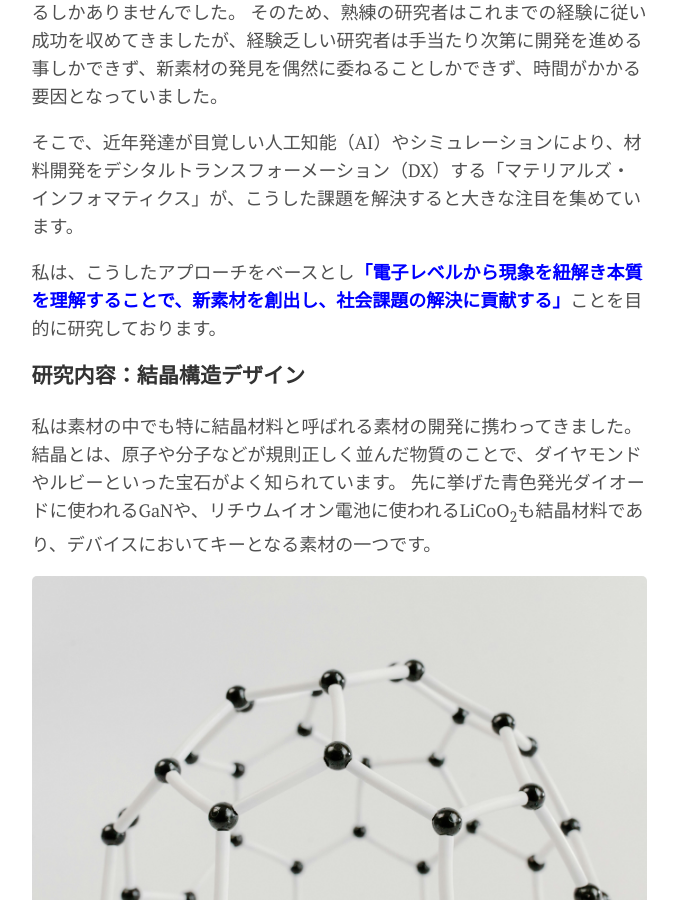
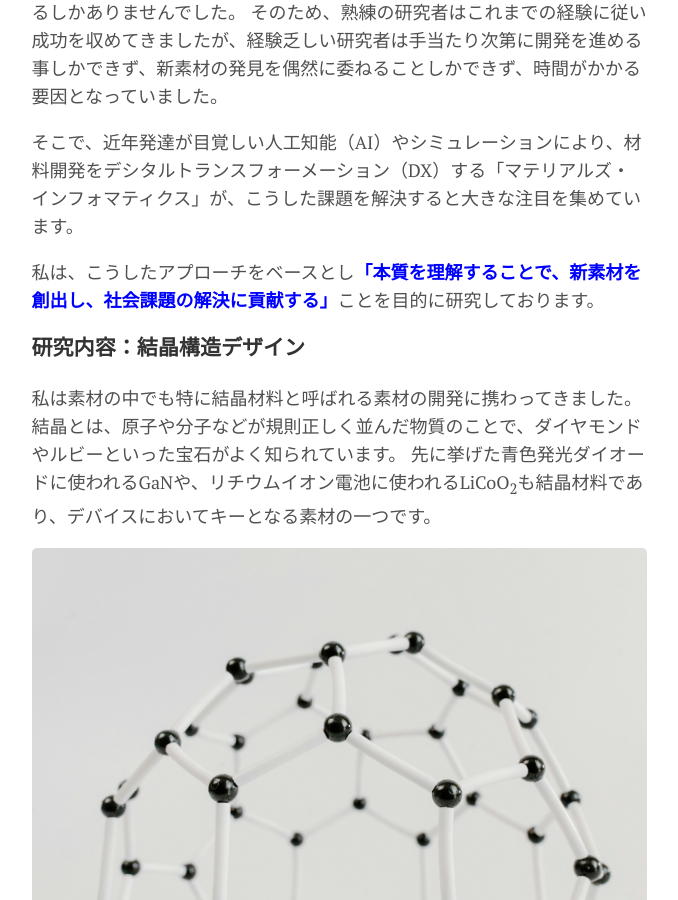
Before and after one commit to yokoyamatomoyasu/yokoyamatomoyasu.github.io, a Jekyll site: the page built from menu/research.md, in a window 1280 px wide and 900 px high, scrolled down 1361 px. Shown: the whole window, without its empty margins (301-979 px from the left). Built offline with Jekyll 4.4.1, drawn with Linux system fonts in a browser that asks for light colours.

Commit message:
GitHub pages site with Jekyll

```diff
--- a/menu/research.md
+++ b/menu/research.md
@@ -29,7 +29,7 @@ permalink: /research
 
 そこで、近年発達が目覚しい人工知能（AI）やシミュレーションにより、材料開発をデシタルトランスフォーメーション（DX）する「マテリアルズ・インフォマティクス」が、こうした課題を解決すると大きな注目を集めています。
 
-私は、こうしたアプローチをベースとし**<font color="Blue">「電子レベルから現象を紐解き本質を理解することで、新素材を創出し、社会課題の解決に貢献する」</font>**ことを目的に研究しております。
+私は、こうしたアプローチをベースとし**<font color="Blue">「本質を理解することで、新素材を創出し、社会課題の解決に貢献する」</font>**ことを目的に研究しております。
 
 
 ### 研究内容：結晶構造デザイン
```
